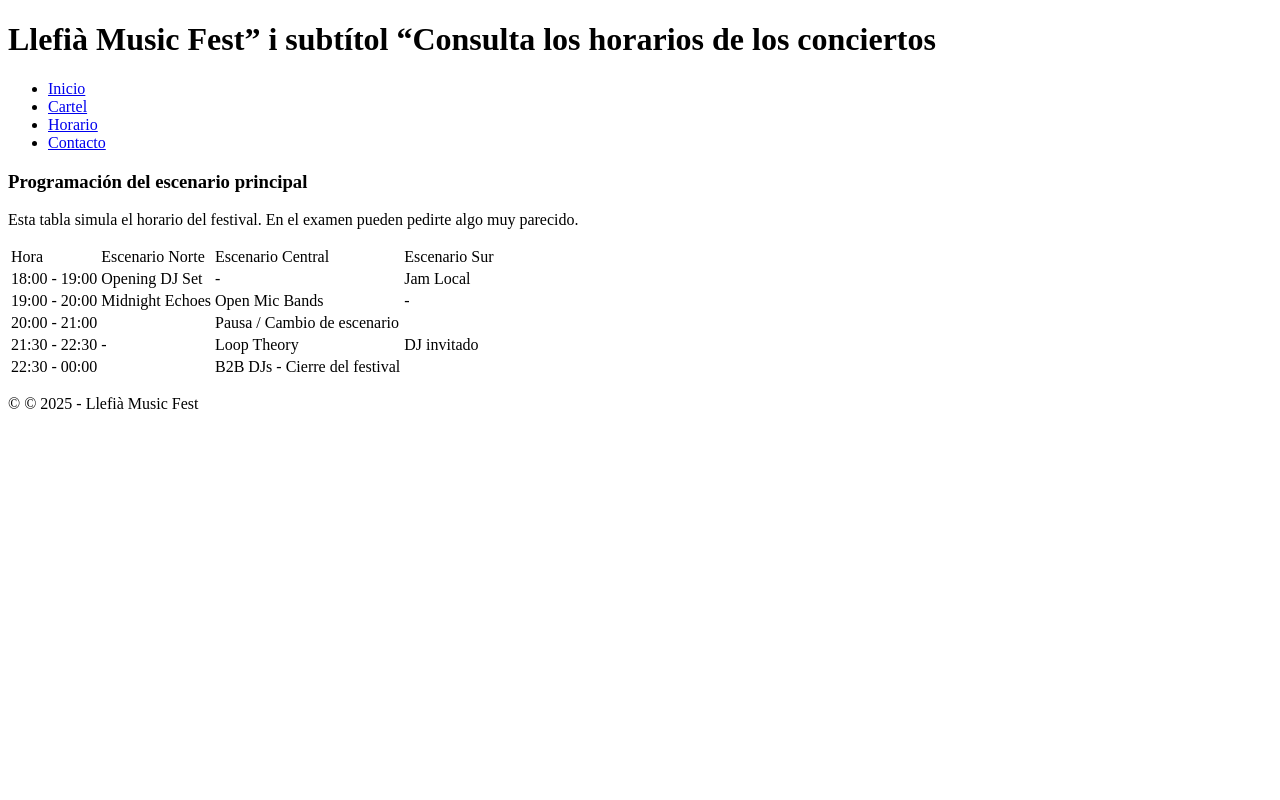
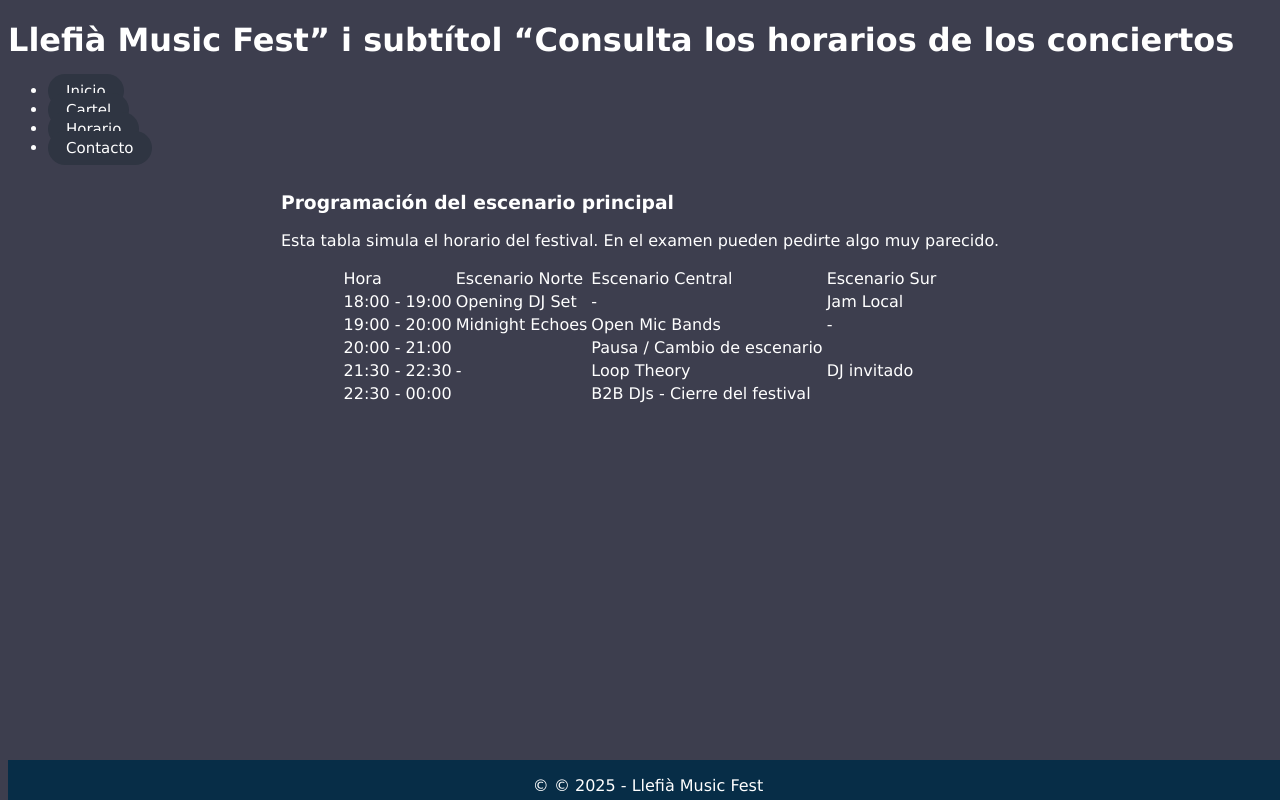
Before and after one commit to Oayao08/llefia-musicfest-ayaou1-ayaou2, a plain HTML site: page paginas/horario.html in a window 1280 px wide. Drawn offline with Linux system fonts and the light colour scheme.

Commit message:
Update page titles and add stylesheet link in cartel.html, contacto.html, and horario.html

```diff
--- a/paginas/horario.html
+++ b/paginas/horario.html
@@ -3,7 +3,8 @@
   <head>
     <meta charset="UTF-8" />
     <meta name="viewport" content="width=device-width, initial-scale=1.0" />
-    <title>Document</title>
+    <title>Llefià Music Fest</title>
+    <link rel="stylesheet" href="../style.css">
   </head>
   <body>
     <header>
```
Also changed, not shown: paginas/cartel.html (+2 -1 lines), paginas/contacto.html (+2 -1 lines).
